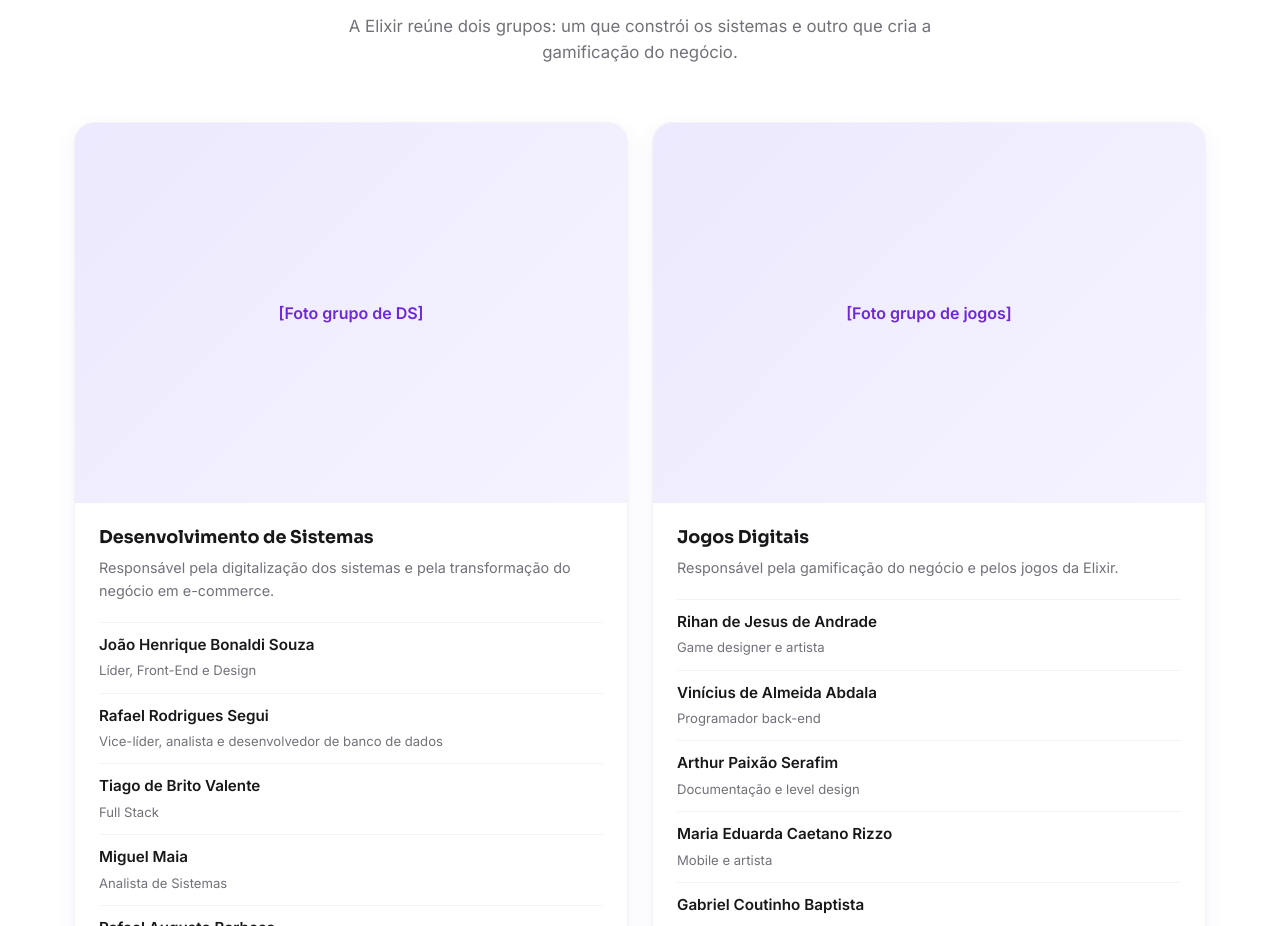
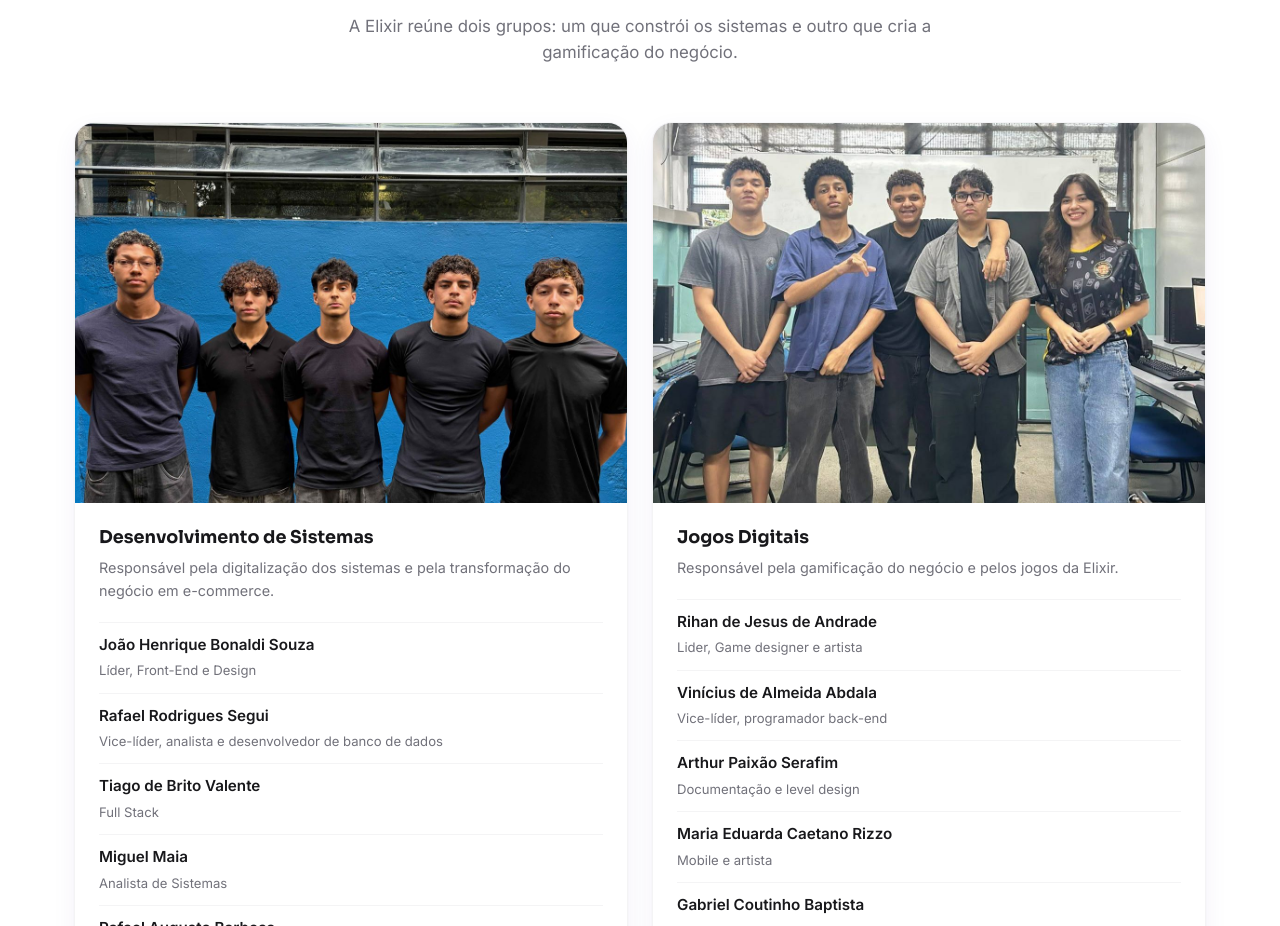
Before and after one commit to ECODRIVEBG/ELIXIR, a plain HTML site: page index.html in a window 1280 px wide. Shown: the part 4100-5026 px from the top of the page. Drawn offline with Linux system fonts and the light colour scheme.

Commit message:
fotos dos grupos. FIM

```diff
--- a/index.html
+++ b/index.html
@@ -206,7 +206,7 @@
             <div class="team-grid">
                 <article class="team-card">
                     <div class="team-photo">
-                        <span>[Foto grupo de DS]</span>
+                        <img src="img/equipe-ds.jpg" alt="Grupo de Desenvolvimento de Sistemas da Elixir">
                     </div>
                     <div class="team-body">
                         <h3>Desenvolvimento de Sistemas</h3>
@@ -222,14 +222,14 @@
                 </article>
                 <article class="team-card">
                     <div class="team-photo">
-                        <span>[Foto grupo de jogos]</span>
+                        <img src="img/equipe-jogos.jpg" alt="Grupo de Jogos Digitais da Elixir">
                     </div>
                     <div class="team-body">
                         <h3>Jogos Digitais</h3>
                         <p>Responsável pela gamificação do negócio e pelos jogos da Elixir.</p>
                         <ul class="team-members">
-                            <li><strong>Rihan de Jesus de Andrade</strong><span>Game designer e artista</span></li>
-                            <li><strong>Vinícius de Almeida Abdala</strong><span>Programador back-end</span></li>
+                            <li><strong>Rihan de Jesus de Andrade</strong><span>Lider, Game designer e artista</span></li>
+                            <li><strong>Vinícius de Almeida Abdala</strong><span>Vice-líder, programador back-end</span></li>
                             <li><strong>Arthur Paixão Serafim</strong><span>Documentação e level design</span></li>
                             <li><strong>Maria Eduarda Caetano Rizzo</strong><span>Mobile e artista</span></li>
                             <li><strong>Gabriel Coutinho Baptista</strong><span>Modelador</span></li>
--- a/styles.css
+++ b/styles.css
@@ -442,7 +442,7 @@ textarea:focus-visible {
   align-items: center;
   justify-content: center;
   text-align: center;
-  padding: 0 24px;
+  padding: 0;
   color: var(--purple-700);
   font-weight: 600;
 }
```
Also changed, not shown: img/equipe-ds.jpg (added), img/equipe-jogos.jpg (added).
